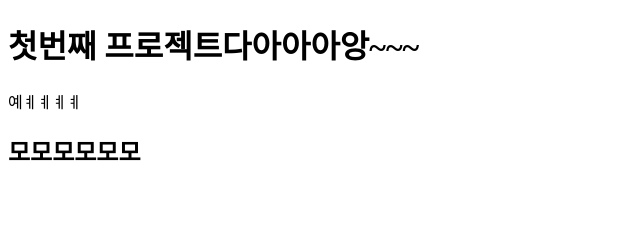
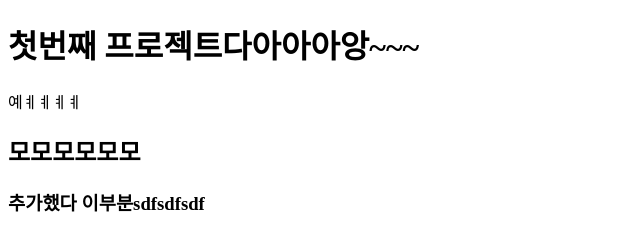
Before and after one commit to kikimseung/first-project, a plain HTML site: page index.html in a window 1280 px wide. Shown: the whole page, without its empty margins (0-640 px from the left). Drawn offline with Linux system fonts and the light colour scheme.

Commit message:
second commit

```diff
--- a/index.html
+++ b/index.html
@@ -14,6 +14,9 @@
     <h2>
         모모모모모모
     </h2>
+    <h3>
+        추가했다 이부분sdfsdfsdf
+    </h3>
 </body>
 
 </html>
```
